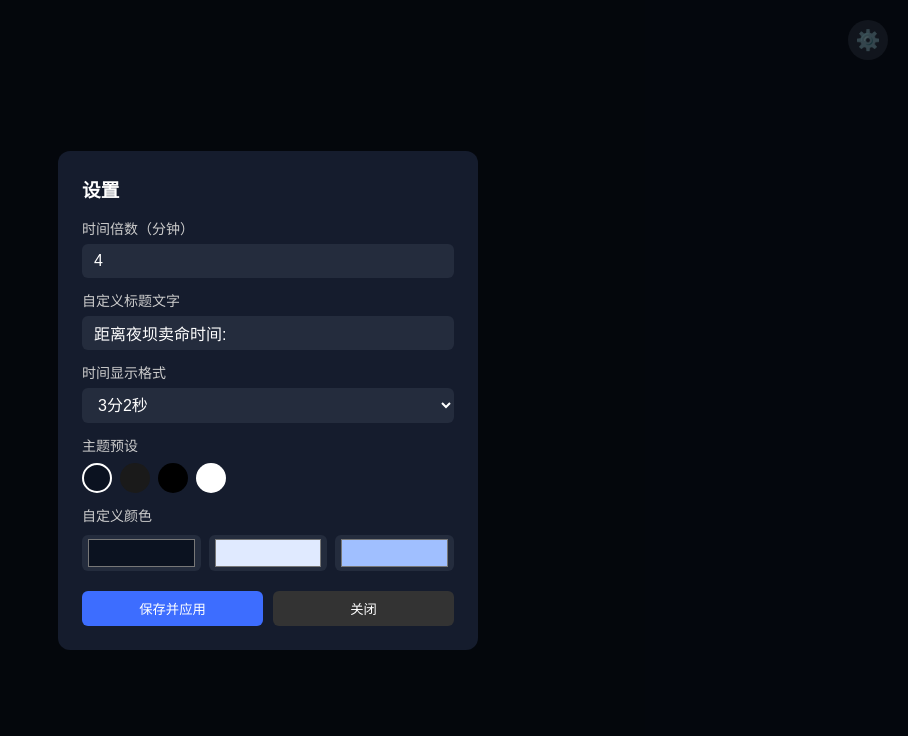
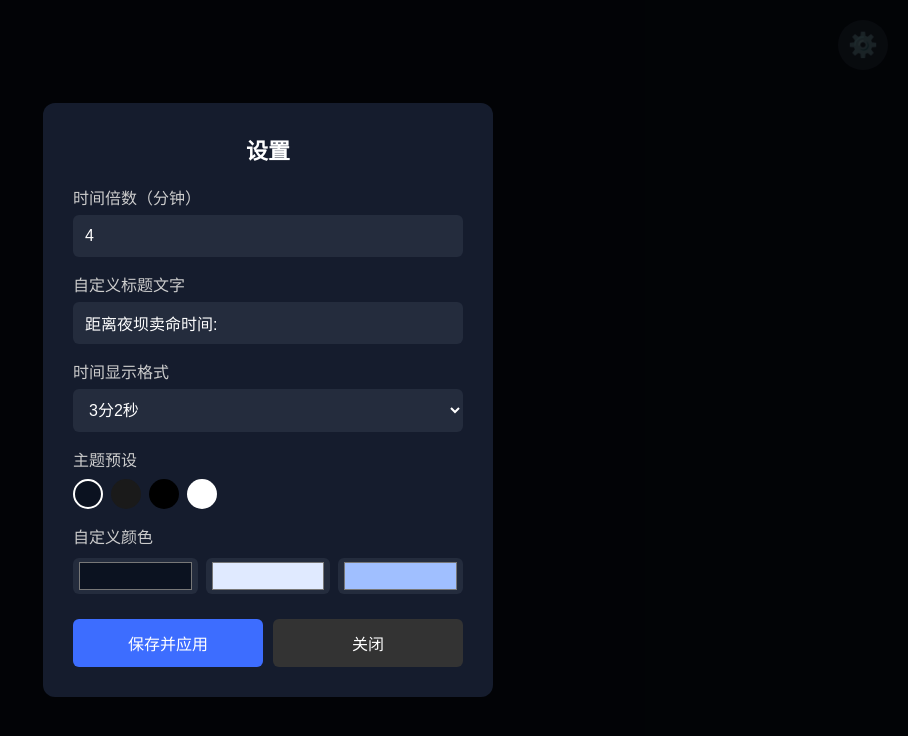
Before and after one commit to SSGbingo/InfinityDreamRepository, a plain HTML site: page index.html in a window 1280 px wide. Both pictures are taken after a click on the button "⚙️". Shown: the whole page, without its empty margins (372-1280 px from the left). Drawn offline with Linux system fonts and the light colour scheme; no server answers.

Commit message:
Update index.html

```diff
--- a/index.html
+++ b/index.html
@@ -2,121 +2,169 @@
 <html lang="zh-CN">
 <head>
     <meta charset="utf-8">
-<meta name="viewport" content="width=device-width, initial-scale=1.0">
-<title>夜坝卖命时间 - 增强设置版</title>
+    <meta name="viewport" content="width=device-width, initial-scale=1.0, maximum-scale=1.0, user-scalable=no">
+    <meta name="apple-mobile-web-app-capable" content="yes">
+    <meta name="apple-mobile-web-app-status-bar-style" content="black-translucent">
+    <meta name="theme-color" content="#0b1220">
+    <title>夜坝卖命时间 - 全屏适配版</title>
     <style>
+        /* 基础重置 - 消除所有默认边距和滚动 */
         * {
             margin: 0;
             padding: 0;
             box-sizing: border-box;
+            -webkit-tap-highlight-color: transparent;
         }
+
+        /* 适配异形屏（刘海/挖孔），兼容所有手机系统 */
+        html, body {
+            width: 100vw;
+            height: 100vh;
+            overflow: hidden !important;
+            padding: env(safe-area-inset-top) env(safe-area-inset-right) env(safe-area-inset-bottom) env(safe-area-inset-left);
+            position: relative;
+        }
+
         :root {
             --bg: #0b1220;
             --text: #e0eaff;
             --accent: #a0bfff;
+            --setting-btn-bg: #2a3548;
         }
+
         body {
-  min-height: 100vh;
+            background: var(--bg);
+            color: var(--text);
+            font-family: "Segoe UI", Roboto, "Helvetica Neue", Arial, sans-serif;
             display: flex;
             flex-direction: column;
             align-items: center;
             justify-content: center;
-  background: var(--bg);
-  color: var(--text);
-  font-family: "Segoe UI", Roboto, sans-serif;
-  position: relative;
+            /* 防止内容被刘海遮挡的兜底 */
+            min-height: -webkit-fill-available;
+        }
+
+        /* 核心时间显示区域 - 居中且适配所有屏幕 */
+        .time-container {
+            width: 100%;
+            text-align: center;
+            padding: 0 20px;
+            z-index: 1;
         }
 
         #now-time {
-  font-size: 64px;
+            font-size: clamp(48px, 15vw, 72px); /* 自适应字体大小 */
             font-weight: bold;
-  margin-bottom: 16px;
-}
-#target-time {
-  font-size: 28px;
-  color: var(--accent);
+            margin-bottom: clamp(12px, 3vw, 20px);
+            letter-spacing: 1px;
         }
 
-/* 右上角设置按钮 - 完美居中对齐 */
+        #target-time {
+            font-size: clamp(20px, 6vw, 32px);
+            color: var(--accent);
+            line-height: 1.4;
+        }
+
+        /* 右上角设置按钮 - 适配异形屏，不被遮挡 */
         #settings-btn {
             position: absolute;
-  top: 20px;
-  right: 20px;
-  width: 40px;
-  height: 40px;
+            top: calc(20px + env(safe-area-inset-top));
+            right: calc(20px + env(safe-area-inset-right));
+            width: clamp(40px, 8vw, 50px);
+            height: clamp(40px, 8vw, 50px);
             border-radius: 50%;
             border: none;
-  background: #2a3548;
+            background: var(--setting-btn-bg);
             color: white;
-  font-size: 20px;
+            font-size: clamp(18px, 4vw, 24px);
             cursor: pointer;
             z-index: 10;
             display: flex;
             align-items: center;
             justify-content: center;
             padding: 0;
+            transition: background 0.2s;
         }
 
-/* 弹窗遮罩 */
+        #settings-btn:hover {
+            background: #3a4863;
+        }
+
+        /* 弹窗遮罩 - 全屏覆盖 */
         #modal {
             position: fixed;
             inset: 0;
-  background: rgba(0,0,0,0.6);
+            background: rgba(0, 0, 0, 0.8);
             display: none;
             align-items: center;
             justify-content: center;
             z-index: 100;
+            padding: env(safe-area-inset-top) env(safe-area-inset-right) env(safe-area-inset-bottom) env(safe-area-inset-left);
         }
+
         #modal.show {
             display: flex;
         }
 
-/* 弹窗内容 */
+        /* 弹窗内容 - 适配手机/电脑 */
         .panel {
             background: #151c2d;
-  padding: 24px;
+            padding: clamp(20px, 5vw, 30px);
             border-radius: 12px;
-  width: 90%;
-  max-width: 420px;
+            width: clamp(300px, 90vw, 450px);
+            max-width: 100%;
             color: white;
+            max-height: 90vh;
+            overflow-y: auto; /* 仅弹窗内允许滚动（内容过多时） */
         }
+
         .panel h3 {
-  margin-bottom: 16px;
+            margin-bottom: clamp(15px, 4vw, 20px);
+            font-size: clamp(18px, 4vw, 22px);
+            text-align: center;
         }
+
         .item {
-  margin: 12px 0;
+            margin: clamp(10px, 3vw, 15px) 0;
         }
+
         .item label {
             display: block;
             margin-bottom: 6px;
-  font-size: 14px;
+            font-size: clamp(14px, 2.5vw, 16px);
             color: #ccc;
         }
+
         .item input, .item select {
             width: 100%;
-  padding: 8px 12px;
+            padding: clamp(8px, 2vw, 12px);
             border-radius: 6px;
             border: none;
             background: #242c3d;
             color: white;
-  font-size: 16px;
+            font-size: clamp(14px, 2.5vw, 16px);
         }
+
         .btns {
             display: flex;
             gap: 10px;
-  margin-top: 20px;
+            margin-top: clamp(20px, 5vw, 25px);
         }
+
         button {
-  padding: 8px 16px;
+            padding: clamp(8px, 2vw, 12px);
             border-radius: 6px;
             border: none;
             cursor: pointer;
+            font-size: clamp(14px, 2.5vw, 16px);
         }
+
         #save {
             background: #3d6dff;
             color: white;
             flex: 1;
         }
+
         #close {
             background: #333;
             color: white;
@@ -129,6 +177,7 @@ button {
             flex-wrap: wrap;
             margin-top: 8px;
         }
+
         .theme {
             width: 30px;
             height: 30px;
@@ -136,6 +185,7 @@ button {
             cursor: pointer;
             border: 2px solid transparent;
         }
+
         .theme.active {
             border-color: white;
         }
@@ -145,19 +195,35 @@ button {
             gap: 8px;
             margin-top: 10px;
         }
+
         .color-inputs input {
             flex: 1;
             height: 36px;
             padding: 0 4px;
         }
+
+        /* 适配横屏手机 */
+        @media (orientation: landscape) and (max-height: 500px) {
+            .time-container {
+                transform: scale(0.9);
+            }
+            #settings-btn {
+                width: 35px;
+                height: 35px;
+                font-size: 16px;
+                top: calc(10px + env(safe-area-inset-top));
+                right: calc(10px + env(safe-area-inset-right));
+            }
+        }
     </style>
 </head>
 <body>
-
     <button id="settings-btn">⚙️</button>
 
+    <div class="time-container">
         <div id="now-time">--:--:--</div>
         <div id="target-time">距离夜坝卖命时间: --分--秒</div>
+    </div>
 
     <!-- 设置弹窗 -->
     <div id="modal">
```
Lines whose indentation alone changed are shown as unchanged.
